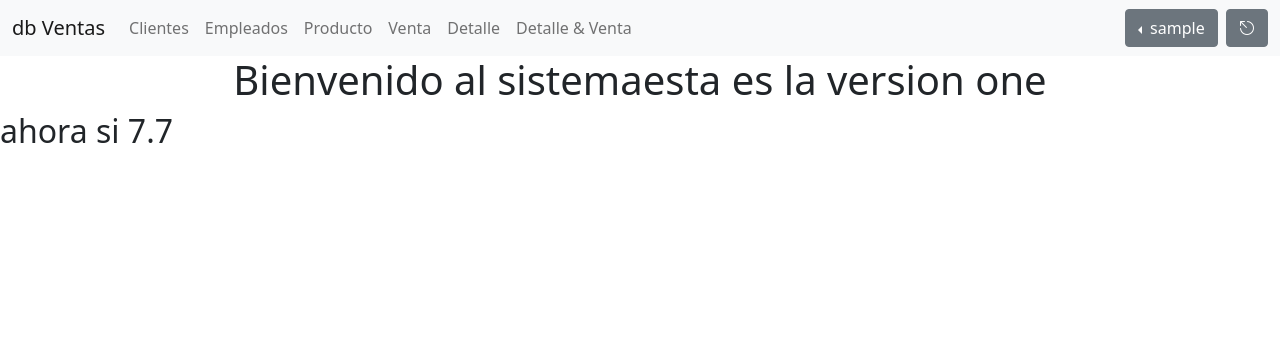
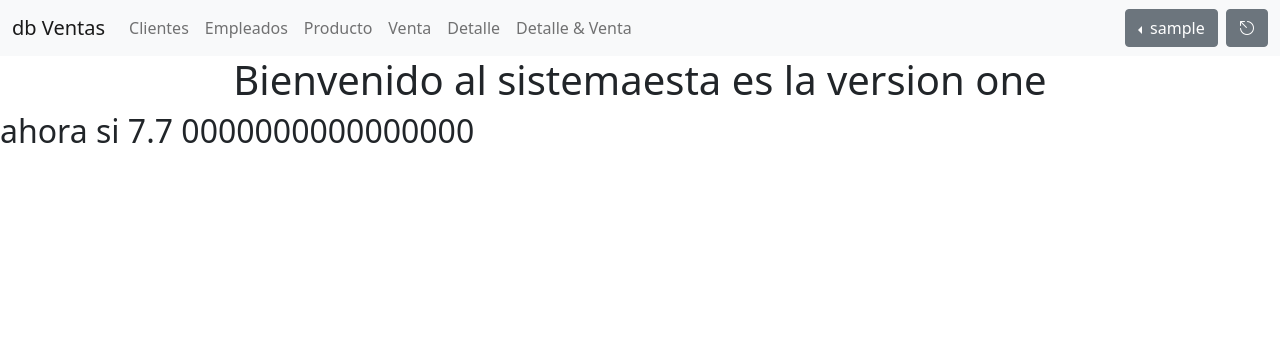
Before and after one commit to DarkKing516/introBootstrap, a PHP site: page / in a window 1280 px wide. Shown: the top 356 px of the page. Run offline with PHP 8.4, Linux system fonts and the light colour scheme; the visitor is signed in with stand-in values (Sample User, id 1).

Commit message:
agregue ceros al final

```diff
--- a/index.php
+++ b/index.php
@@ -27,7 +27,7 @@
         <h1>esta es la version one</h1>
     </div>
 
-    <h2>ahora si 7.7</h2>
+    <h2>ahora si 7.7 0000000000000000</h2>
 </body>
 
 </html>
```
